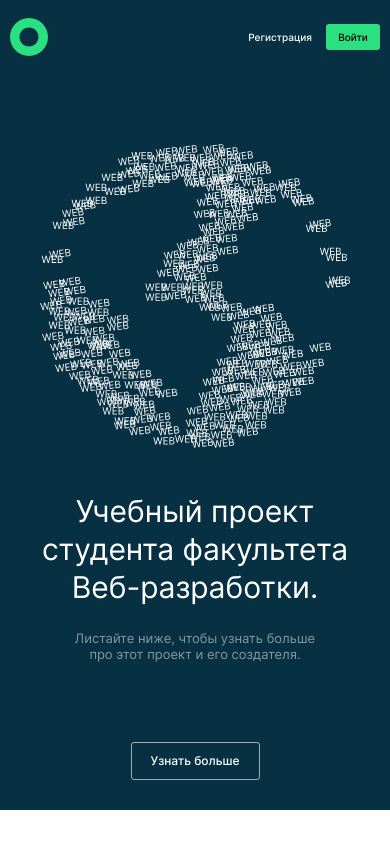
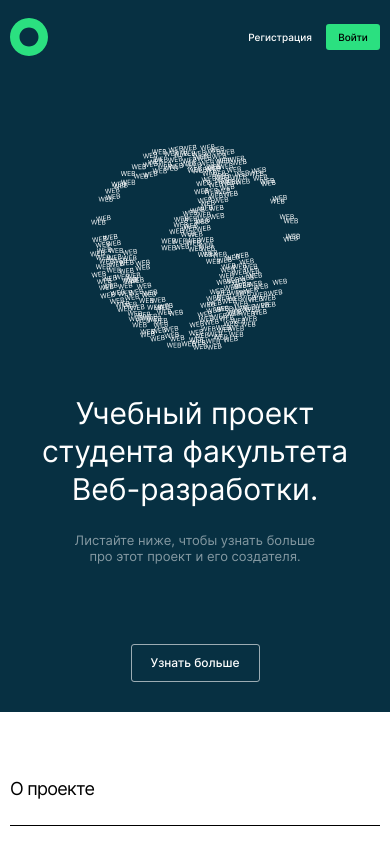
Before and after one commit to cactys/movies-explorer-frontend, a React (Create React App) app: page / in a window 390 px wide. Shown: the top 844 px of the page. Built offline with nearby package versions, Linux system fonts and the light colour scheme; a web font is replaced by a local one.

Commit message:
fix: promo__logo

```diff
--- a/src/components/Promo/Promo.css
+++ b/src/components/Promo/Promo.css
@@ -100,14 +100,11 @@
     font-size: 30px;
     line-height: calc(38 / 30);
   }
+  .promo__logo {
+    width: 210px;
+    height: 206px;
+  }
   .promo__learn-more {
     margin: 80px 0 0;
   }
 }
-
-@media screen and (max-width: 320px) {
-  .promo__logo {
-    width: 210px;
-    height: 206px;
-  }
-}
```
